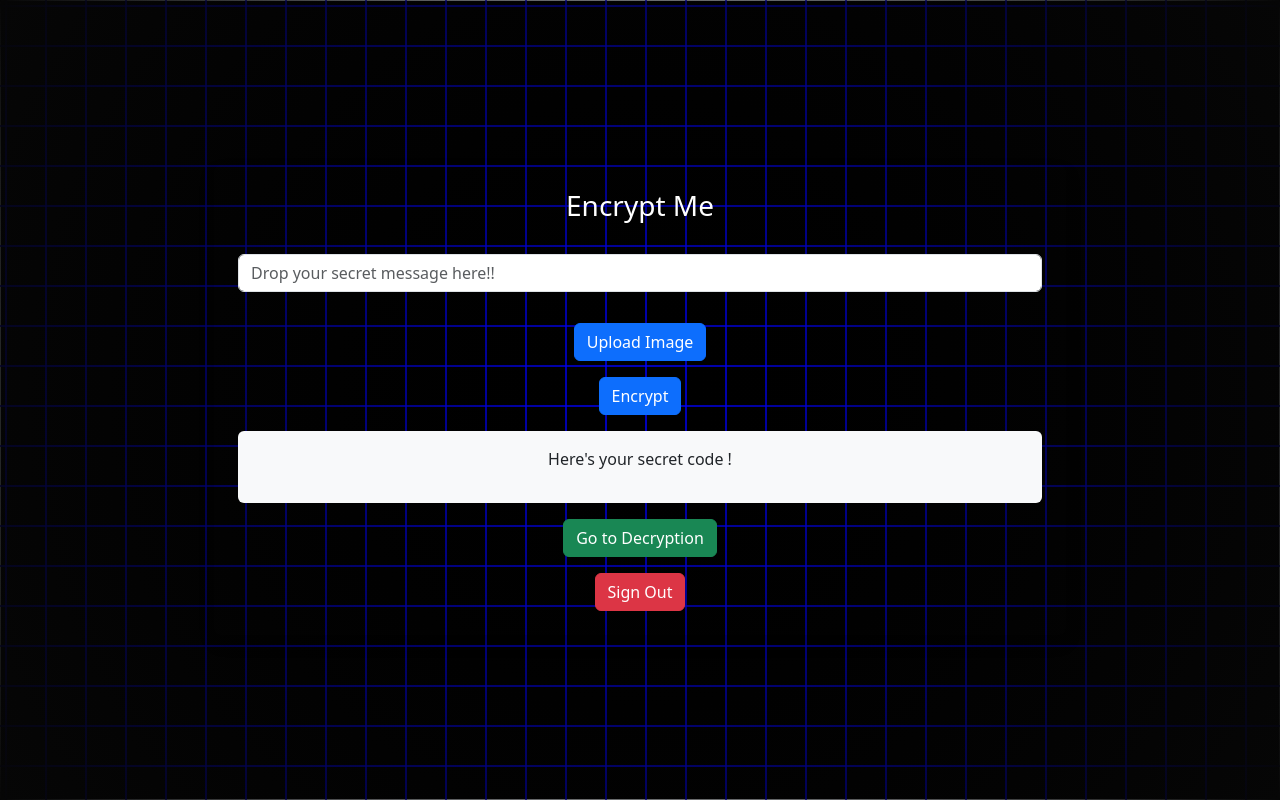
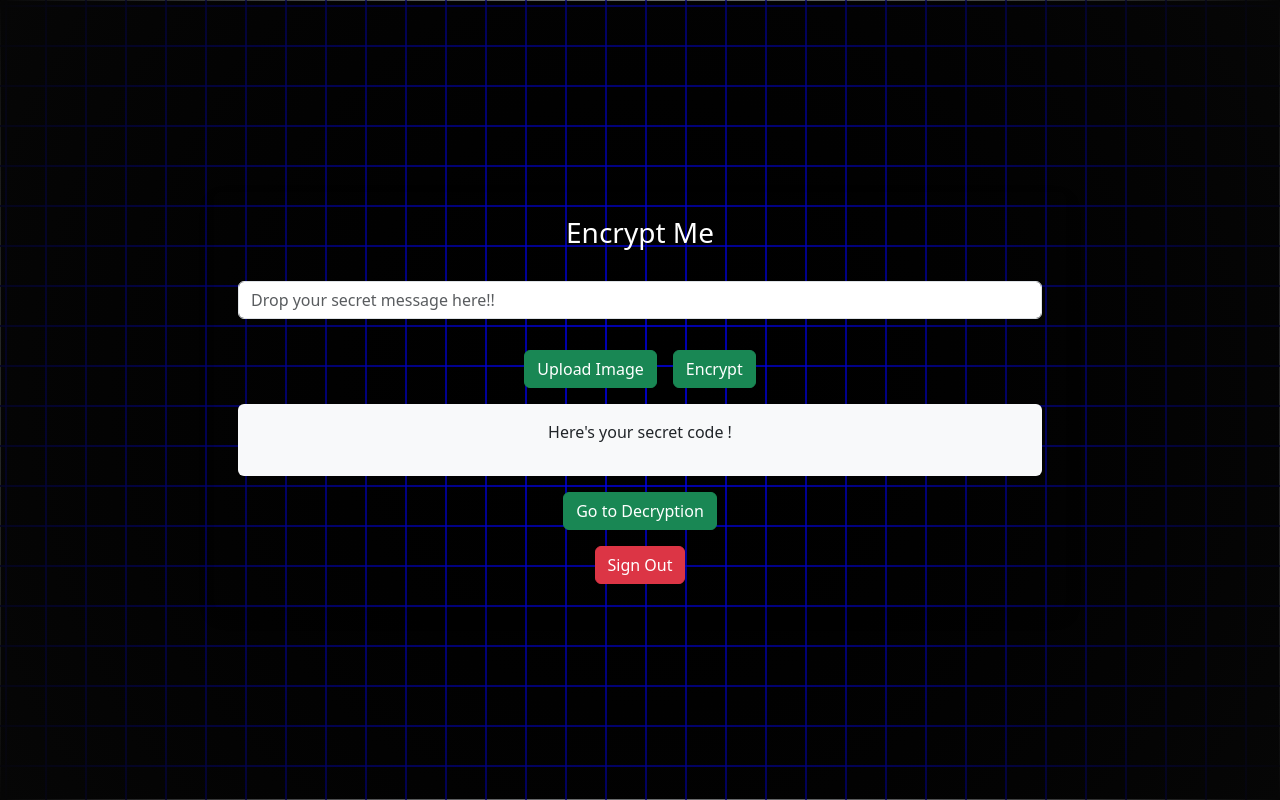
Before and after one commit to AadithyaSai/hobb-frontend, a React (Vite) app: page /home in a window 1280 px wide. Built offline with nearby package versions, Linux system fonts and the light colour scheme; sample sign-in values are in the browser's storage.

Commit message:
Update Encrypt.jsx

```diff
--- a/src/home/Encrypt.jsx
+++ b/src/home/Encrypt.jsx
@@ -71,9 +71,9 @@ const Encrypt = () => {
               placeholder="Drop your secret message here!!"
             />
           </div>
-          <div className="d-flex flex-column align-items-center gap-3 mb-3">
+          <div className="d-flex justify-content-center align-items-center gap-3 mb-3">
   {/* Secondary Buttons */}
-                <label className="btn btn-primary m-0">
+  <label className="btn btn-success m-0">
     {img ? img.name : "Upload Image"}
     <input
       type="file"
@@ -84,10 +84,11 @@ const Encrypt = () => {
     />
   </label>
   {/* Encrypt Button */}
-              <button type="submit" className="btn btn-primary">
+  <button type="submit" className="btn btn-success">
     Encrypt
   </button>
 </div>
+
         </form>
 
         <div className="bg-light p-3 rounded">
@@ -97,7 +98,7 @@ const Encrypt = () => {
             </div>
           </div>
           {encryptedText && (
-            <a className="btn btn-primary" href={ImgUrl} download="stego.png">
+            <a className="btn btn-success" href={ImgUrl} download="stego.png">
               Download Image
             </a>
           )}
```
Lines whose indentation alone changed are shown as unchanged.
